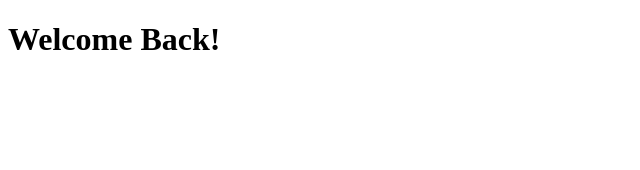
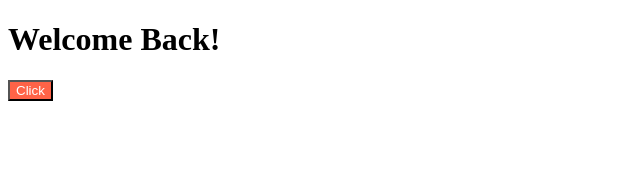
Before and after one commit to hyeonpearl/react-for-beginners, a React (Create React App) app: page / in a window 1280 px wide. Shown: the top 170 px of the page, without its empty margins (0-640 px from the left). Built offline with nearby package versions, Linux system fonts and the light colour scheme.

Commit message:
setting PropTypes & module.css

```diff
--- a/package.json
+++ b/package.json
@@ -6,6 +6,7 @@
     "@testing-library/jest-dom": "^5.16.5",
     "@testing-library/react": "^13.4.0",
     "@testing-library/user-event": "^13.5.0",
+    "prop-types": "^15.8.1",
     "react": "^18.2.0",
     "react-dom": "^18.2.0",
     "react-scripts": "5.0.1",
--- a/src/App.js
+++ b/src/App.js
@@ -1,7 +1,10 @@
+import Button from './Button';
+
 function App() {
   return (
     <div>
       <h1>Welcome Back!</h1>
+      <Button text={'Click'} />
     </div>
   );
 }
--- /dev/null
+++ b/src/Button.js
@@ -0,0 +1,12 @@
+import PropTypes from 'prop-types';
+import styles from './Button.module.css';
+
+function Button({ text }) {
+  return <button className={styles.btn}>{text}</button>;
+}
+
+Button.prototype = {
+  text: PropTypes.string.isRequired,
+};
+
+export default Button;
--- /dev/null
+++ b/src/Button.module.css
@@ -0,0 +1,4 @@
+.btn {
+  background-color: tomato;
+  color: white;
+}
```
Also changed, not shown: 2 other files (tests, documents, lock files or other folders).
